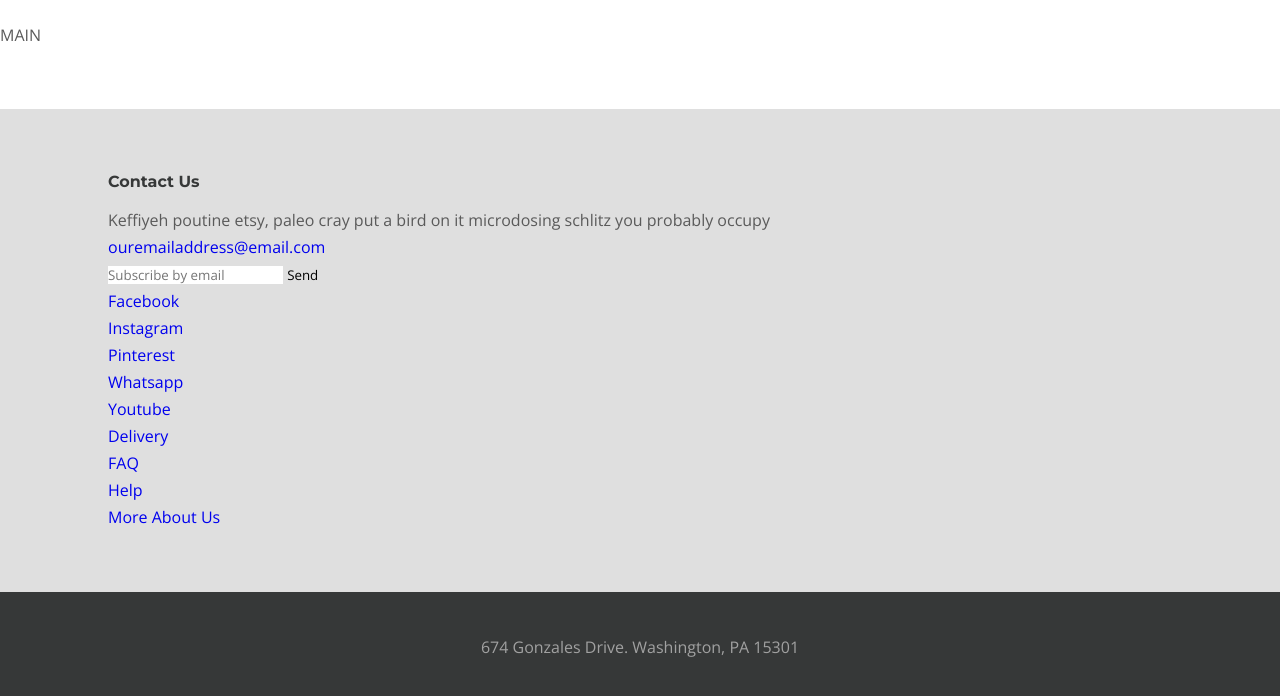
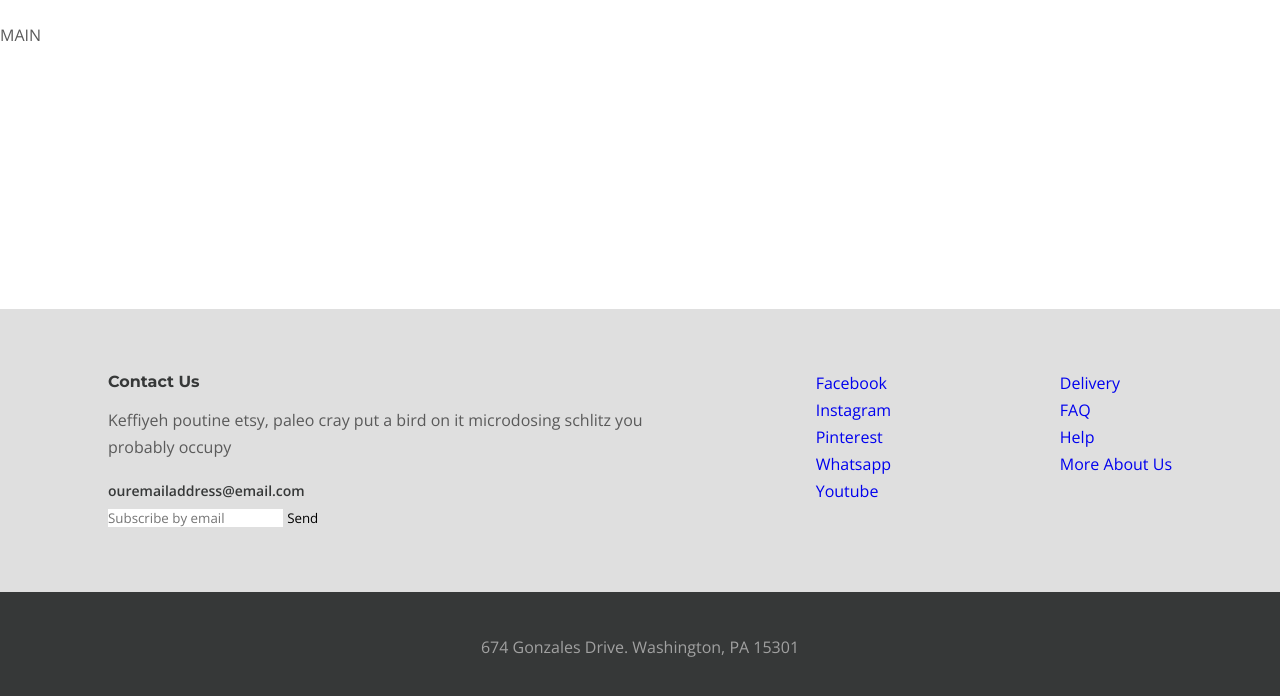
Before and after one commit to jeka5650962/desire-gulp, a website: page app/index.html in a window 1280 px wide. Shown: the part 98-794 px from the top of the page. Drawn offline with nearby package versions, Linux system fonts and the light colour scheme.

Commit message:
270623 1200

```diff
--- a/app/scss/style.scss
+++ b/app/scss/style.scss
@@ -49,11 +49,25 @@
         justify-content: space-between;
     }
 
+    &__info {
+        width: 539px;
+    }
+
     &__info-title {
         @extend %title-font;
         color: $title;
         line-height: 23px;
         margin: 0 0 14px 0;
+    }
+
+    &__info-text {
+        margin: 0 0 16px 0;
+    }
+
+    &__info-email {
+        font-size: 14px;
+        font-weight: 600;
+        color: $title;
     }
 
     &__copyright {
```
Also changed, not shown: app/css/style.min.css.
